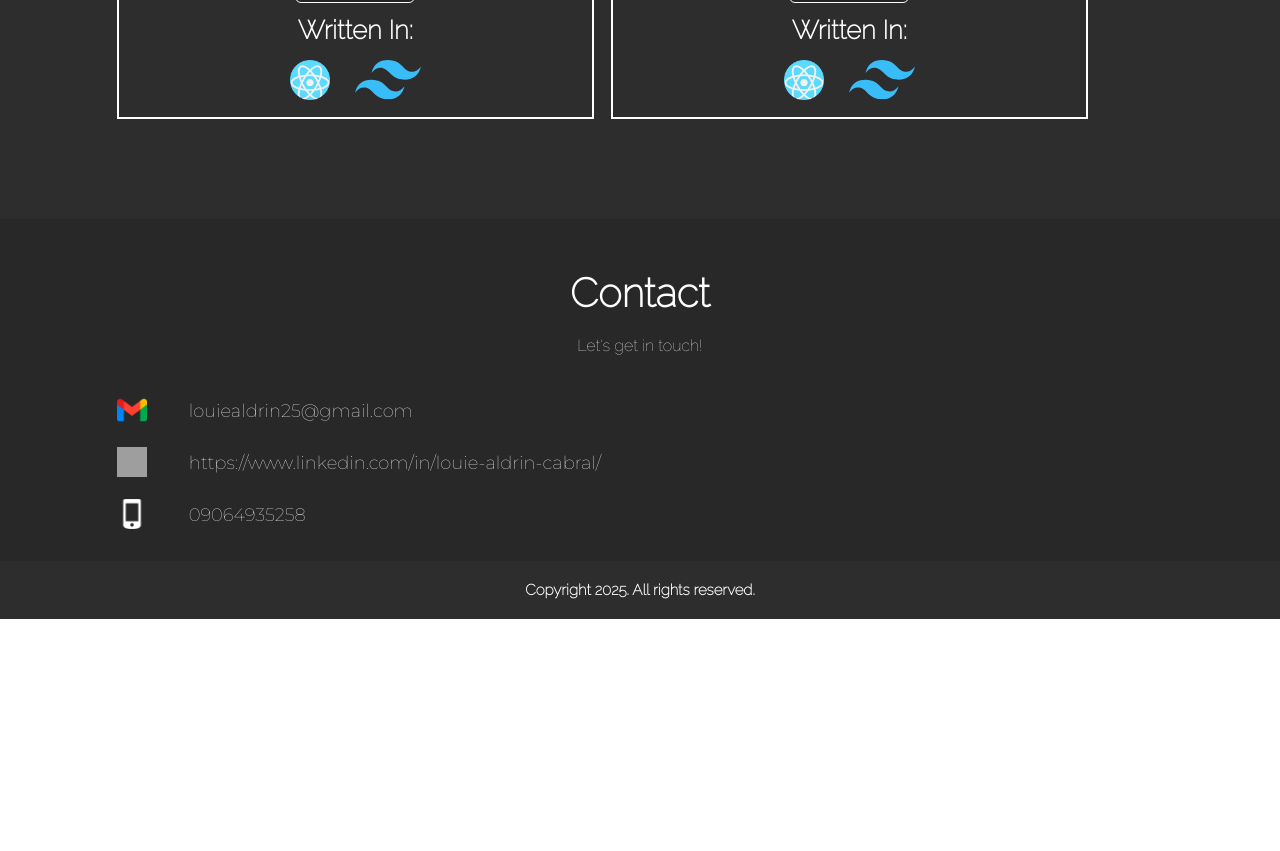
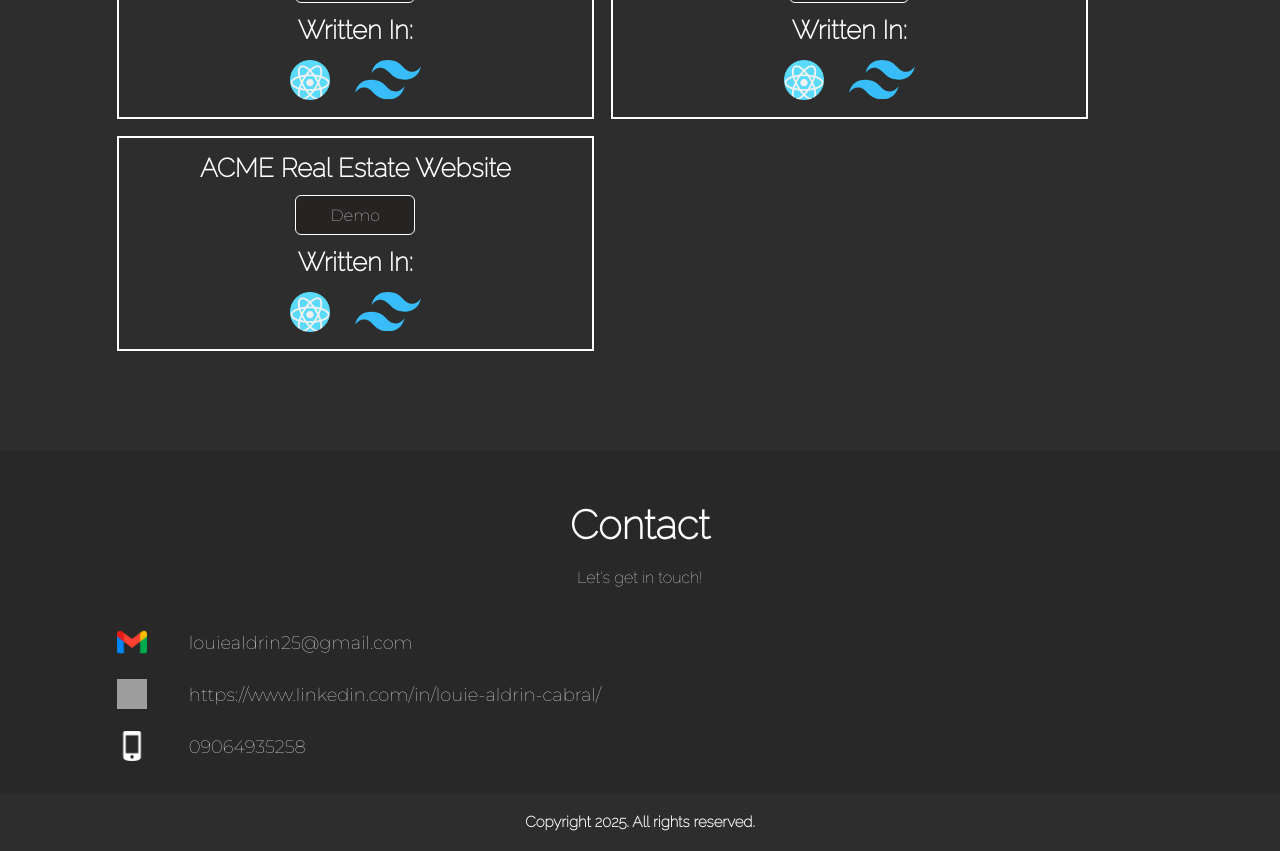
Before and after one commit to lowe25/portfolio-new, a React (Vite) app: page / in a window 1280 px wide. Shown: the part 2200-3051 px from the top of the page. Before the commit the page ends 2819 px from the top, so only its background shows below. Built offline with nearby package versions, Linux system fonts and the light colour scheme; grey boxes are pictures that could not be loaded.

Commit message:
Add new proj

```diff
--- a/src/App.jsx
+++ b/src/App.jsx
@@ -283,6 +283,40 @@ function App() {
                 </div>
               </div>
             </div>
+
+            <div className="landing__project-blk">
+              <span className="landing__tech-abt">
+                ACME Real Estate Website
+              </span>
+              <div className="landing__project-btn-wrap">
+                <a
+                  href="https://acme-real-estate.netlify.app/"
+                  target="_blank"
+                  rel="noreferrer"
+                  className="landing__project-btn"
+                >
+                  Demo
+                </a>
+              </div>
+
+              <span className="landing__tech-abt">Written In:</span>
+              <div className="landing__tech-wrap">
+                <div className="landing__tech">
+                  <img
+                    src="./img/react-logo.png"
+                    className="landing__tech-logo"
+                    alt="ReactJs Logo"
+                  />
+                </div>
+                <div className="landing__tech">
+                  <img
+                    src="./img/tailwind-logo.svg"
+                    className="landing__tech-logo"
+                    alt="Tailwind CSS Logo"
+                  />
+                </div>
+              </div>
+            </div>
           </div>
         </div>
       </section>
```
